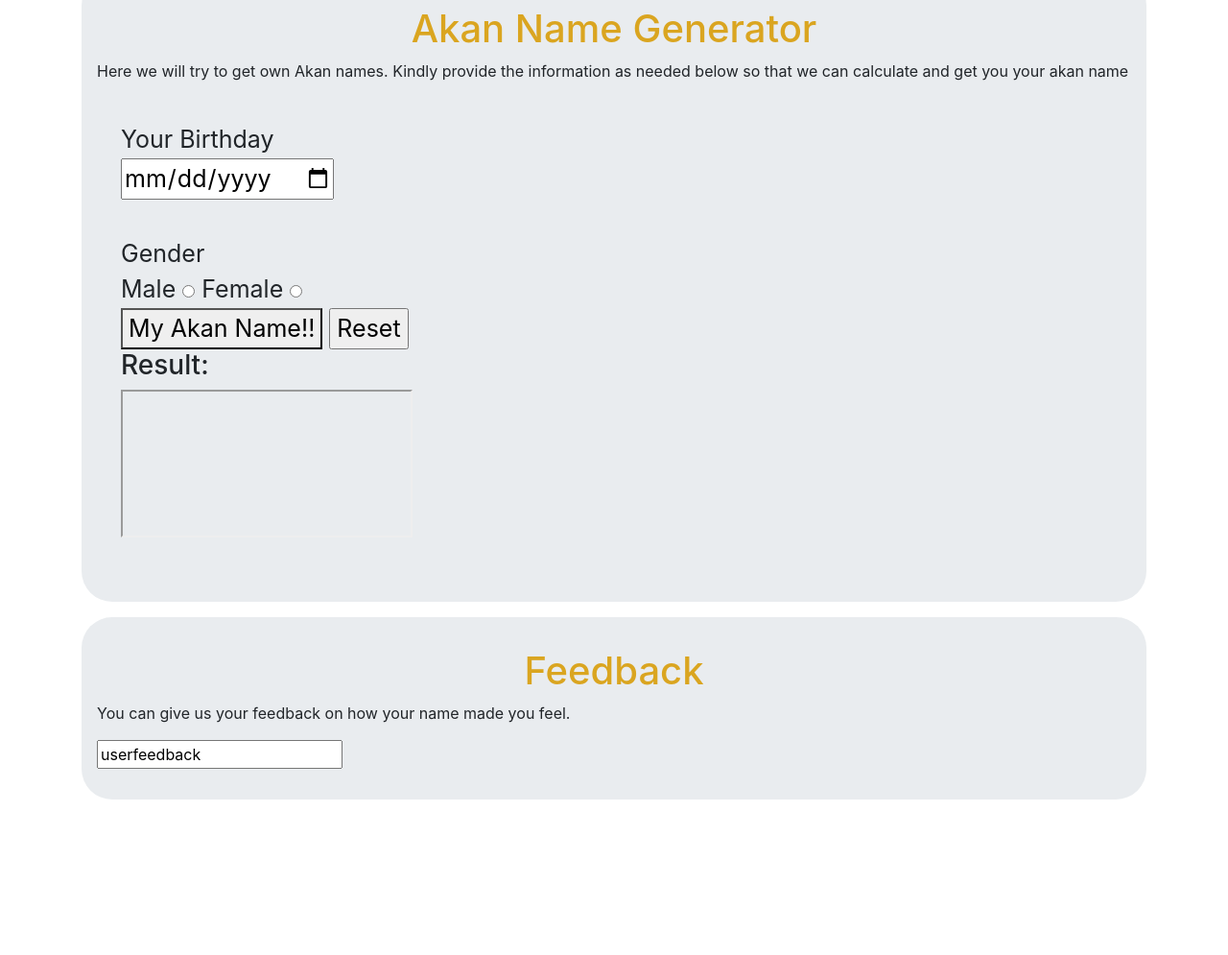
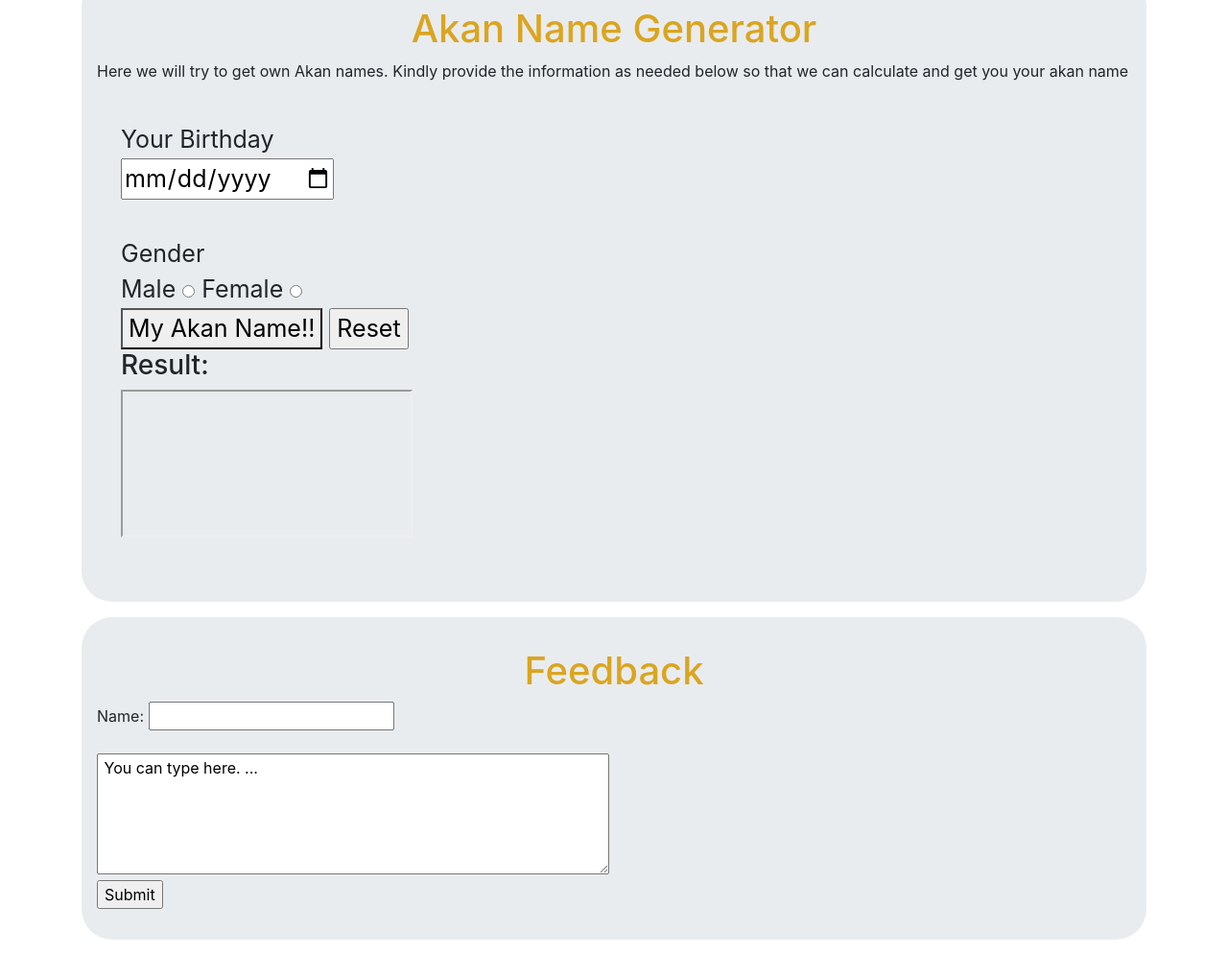
Before and after one commit to aenshtyn/Akan-Name, a plain HTML site: page index.html in a window 1280 px wide. Shown: the part 250-1245 px from the top of the page at 96% size. Before the commit the page ends 1099 px from the top, so only its background shows below. Drawn offline with Linux system fonts and the light colour scheme.

Commit message:
final changes to index file

```diff
--- a/css/styles.css
+++ b/css/styles.css
@@ -45,5 +45,6 @@ li {
   padding: 25px;
   border-radius: 1rem;
   font-size: 25px;
+  text-align: justify;
 
 }
--- a/index.html
+++ b/index.html
@@ -62,10 +62,14 @@
 
       <div class=" jumbotron">
         <h1>Feedback</h1>
-        <p>You can give us your feedback on how your name made you feel. </p>
-        <form>
-          <input type="text" name="feedback" value="userfeedback">
+        <form action="/action_page.php" id="usrform">
+          Name: <input type="text" name="username">
+
         </form>
+        <br>
+        <textarea rows="5 rem" cols="50rem" name="comment" form="usrform"> You can type here. ...</textarea>
+          <br><input type="submit"></br>
+
 
 
         </div>
--- a/js/akanscripts.js
+++ b/js/akanscripts.js
@@ -9,7 +9,7 @@ function akanName(){
   var sex = document.getElementById("Gender").value;
   var date = function {
     ((((century/4) - 2 * century - 1) + ((5 * year/4))
-              + ((26 * (month + 1) / 10)) + day) % 7)
+              + ((26 * (month + 1) / 10) + day) % 7)
             }
 return date, century, year, month, day, sex;
 
```
Lines whose indentation alone changed are shown as unchanged.
